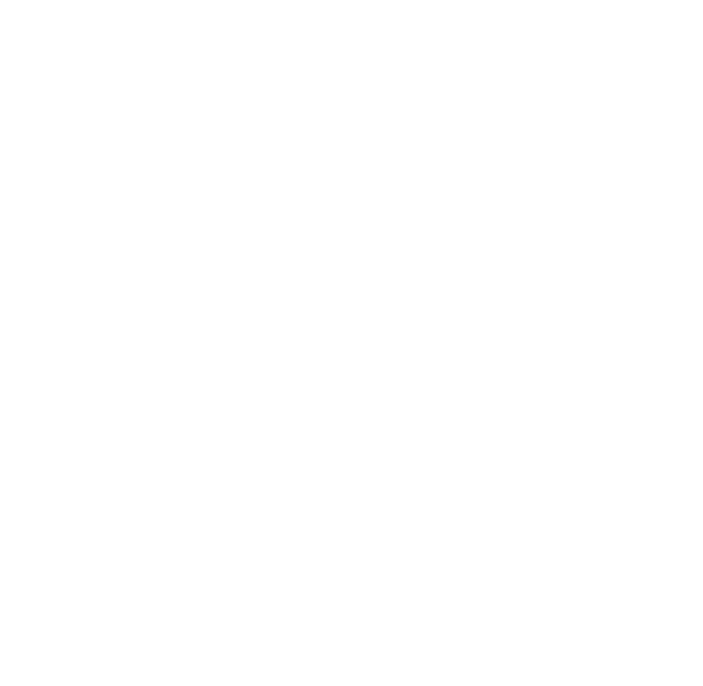
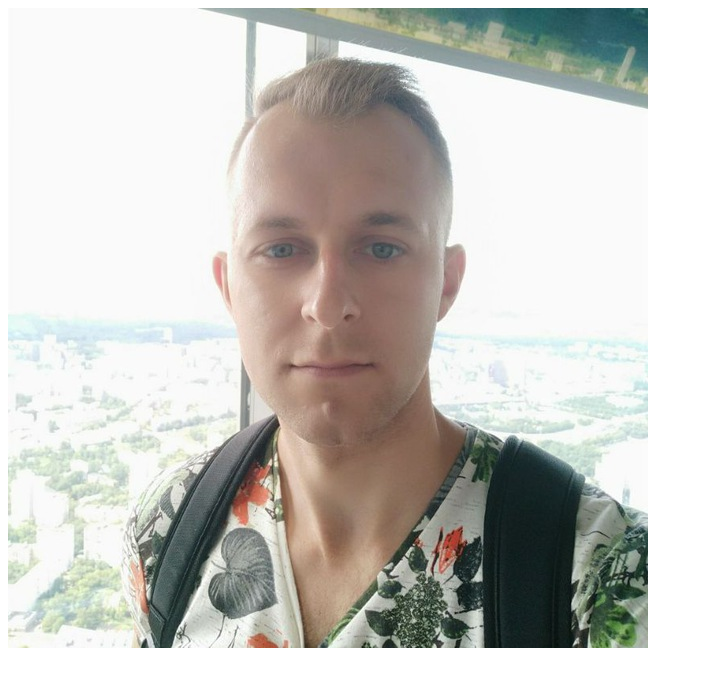
Before and after one commit to LeanidRymkevich/rsschool-cv, a plain HTML site: page index.html in a window 1280 px wide. Shown: the whole page, without its empty margins (0-703 px from the left). Drawn offline with Linux system fonts and the light colour scheme.

Commit message:
feat: add foto in index.html

```diff
--- a/index.html
+++ b/index.html
@@ -7,6 +7,6 @@
   <title>Document</title>
 </head>
 <body>
-
+  <img src="foto.jpg" alt="my-foto">
 </body>
 </html>
```
